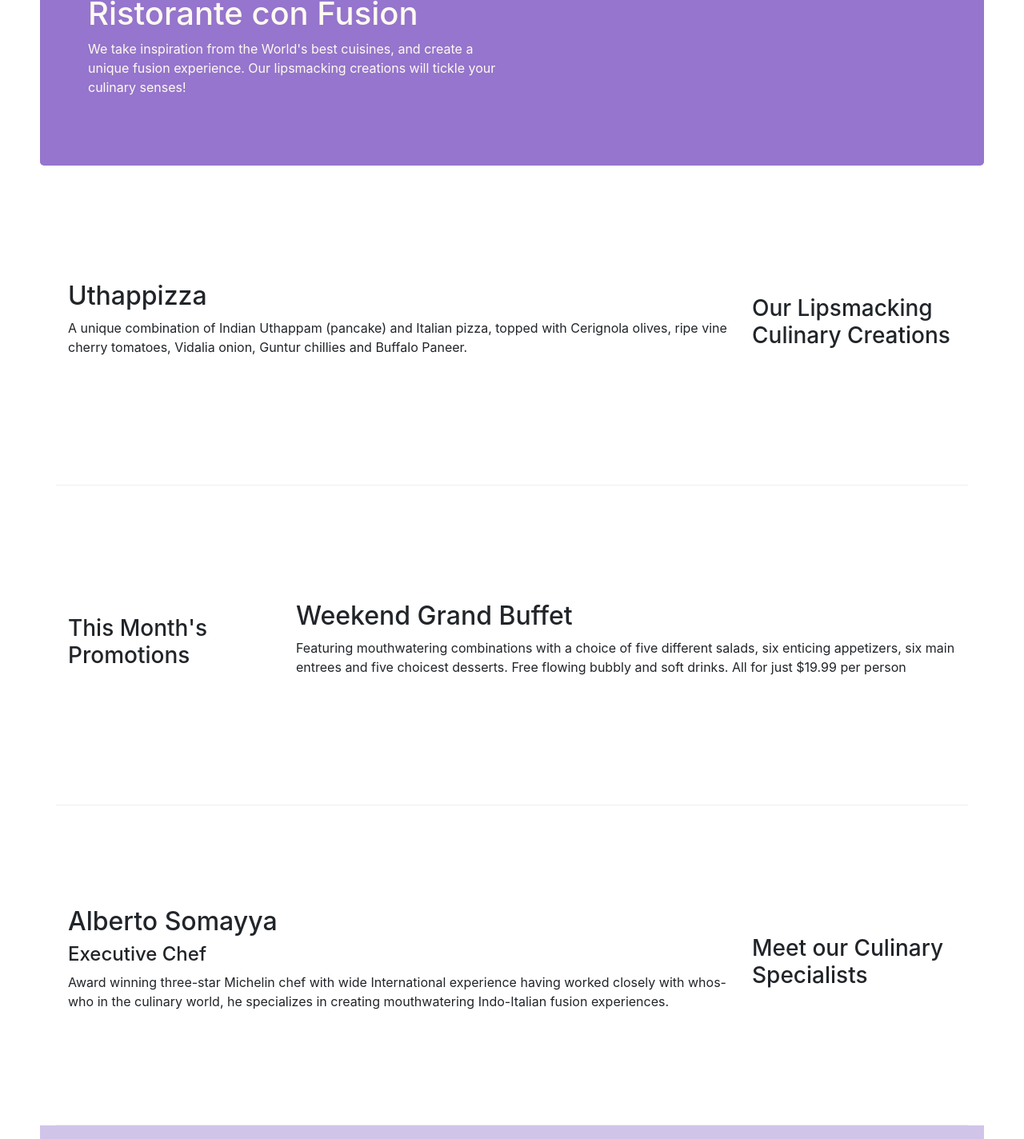
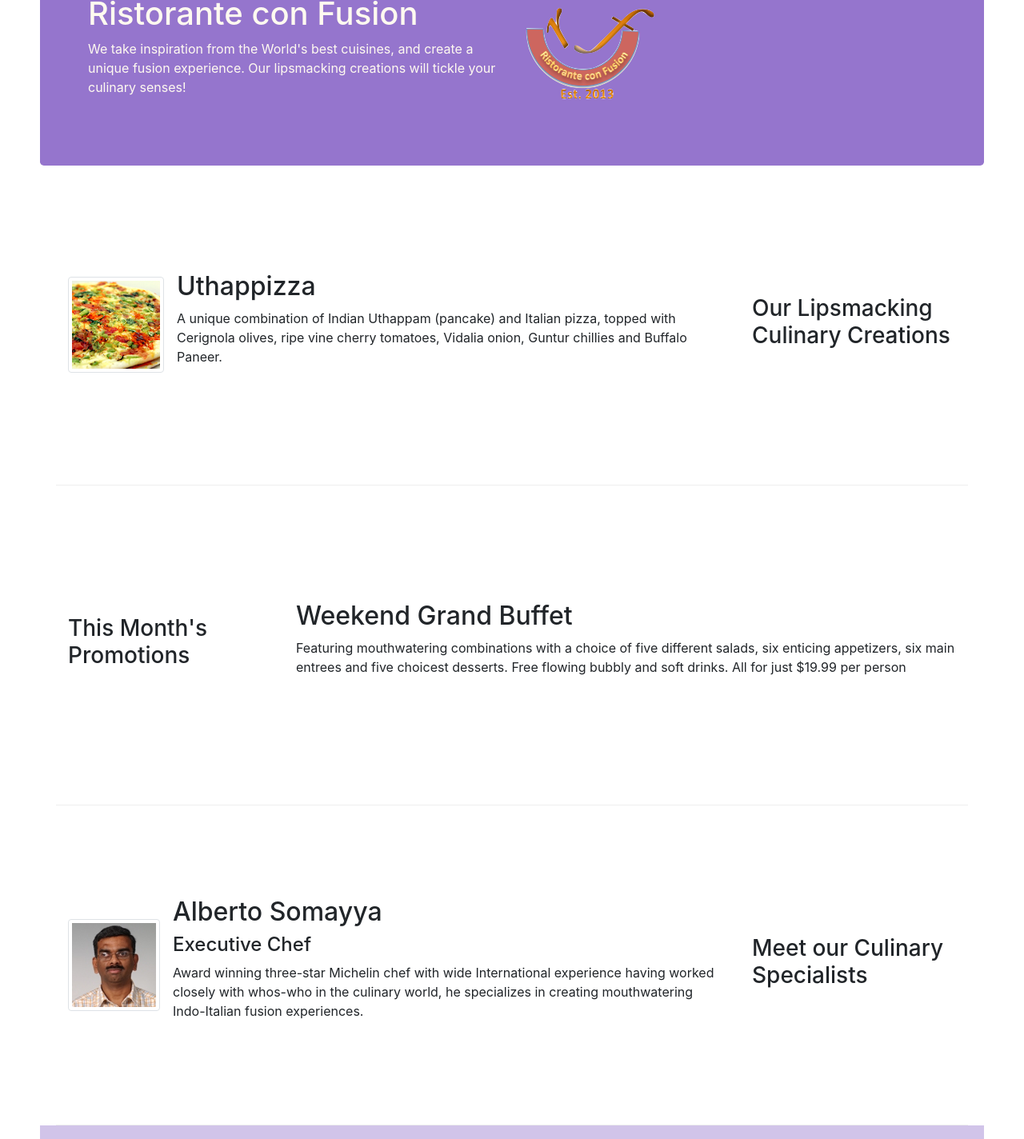
Before and after one commit to ErikuTamu/coursera-bootstrap4-conFusion, a website: page index.html in a window 1280 px wide. Shown: the part 127-1551 px from the top of the page at 80% size. Drawn offline with nearby package versions, Linux system fonts and the light colour scheme.

Commit message:
Wk 2 - Images and Media

```diff
--- a/index.html
+++ b/index.html
@@ -24,7 +24,7 @@
             <button class="navbar-toggler" type="button"  data-toggle="collapse" data-target="#Navbar">
                 <span class="navbar-toggler-icon"></span>
             </button>
-            <a class="navbar-brand mr-auto" href="#">Ristorante Con Fusion</a>
+            <a class="navbar-brand mr-auto" href="#"><img src="img/logo.png" height="30" width="41"></a>
 
             <div class="collapse navbar-collapse" id="Navbar">
 
@@ -51,7 +51,8 @@
                     <h1>Ristorante con Fusion</h1>
                     <p>We take inspiration from the World's best cuisines, and create a unique fusion experience. Our lipsmacking creations will tickle your culinary senses!</p>
                 </div>
-                <div class="col-12 col-sm">
+                <div class="col-12 col-sm align-self-center">
+                    <img src="img/logo.png" class="img-fluid">
                 </div>
             </div>
         </div>
@@ -63,8 +64,13 @@
                 <h3>Our Lipsmacking Culinary Creations</h3>
             </div>
             <div class="col col-sm order-sm-first col-md">
-                <h2>Uthappizza</h2>
-                <p>A unique combination of Indian Uthappam (pancake) and Italian pizza, topped with Cerignola olives, ripe vine cherry tomatoes, Vidalia onion, Guntur chillies and Buffalo Paneer.</p>
+                <div class="media">
+                    <img class="d-flex mr-3 img-thumbnail align-self-center" src="img/uthappizza.png" alt="ultappiza">
+                    <div class="media-body">
+                        <h2 class="mt-0">Uthappizza</h2>
+                        <p class="d-none d-sm-block">A unique combination of Indian Uthappam (pancake) and Italian pizza, topped with Cerignola olives, ripe vine cherry tomatoes, Vidalia onion, Guntur chillies and Buffalo Paneer.</p>
+                    </div>
+                </div>
             </div>
         </div>
 
@@ -84,9 +90,14 @@
                 <h3>Meet our Culinary Specialists</h3>
             </div>
             <div class="col col-sm order-sm-first col-md">
-                <h2>Alberto Somayya</h2>
-                <h4>Executive Chef</h4>
-                <p>Award winning three-star Michelin chef with wide International experience having worked closely with whos-who in the culinary world, he specializes in creating mouthwatering Indo-Italian fusion experiences. </p>
+                <div class="media">
+                    <img class="d-flex mr-3 img-thumbnail align-self-center" src="img/alberto.png" alt="alberto">
+                    <div class="media-body">
+                        <h2 class="mt-0">Alberto Somayya</h2>
+                        <h4>Executive Chef</h4>
+                        <p class="d-none d-sm-block">Award winning three-star Michelin chef with wide International experience having worked closely with whos-who in the culinary world, he specializes in creating mouthwatering Indo-Italian fusion experiences. </p>
+                    </div>
+                </div>
             </div>
         </div>
     </div>
```
Also changed, not shown: aboutus.html (+3 -2 lines), contactus.html (+3 -2 lines), img/alberto.png (added), img/buffet.png (added), img/logo.png (added), img/uthappizza.png (added), 2 other files.
